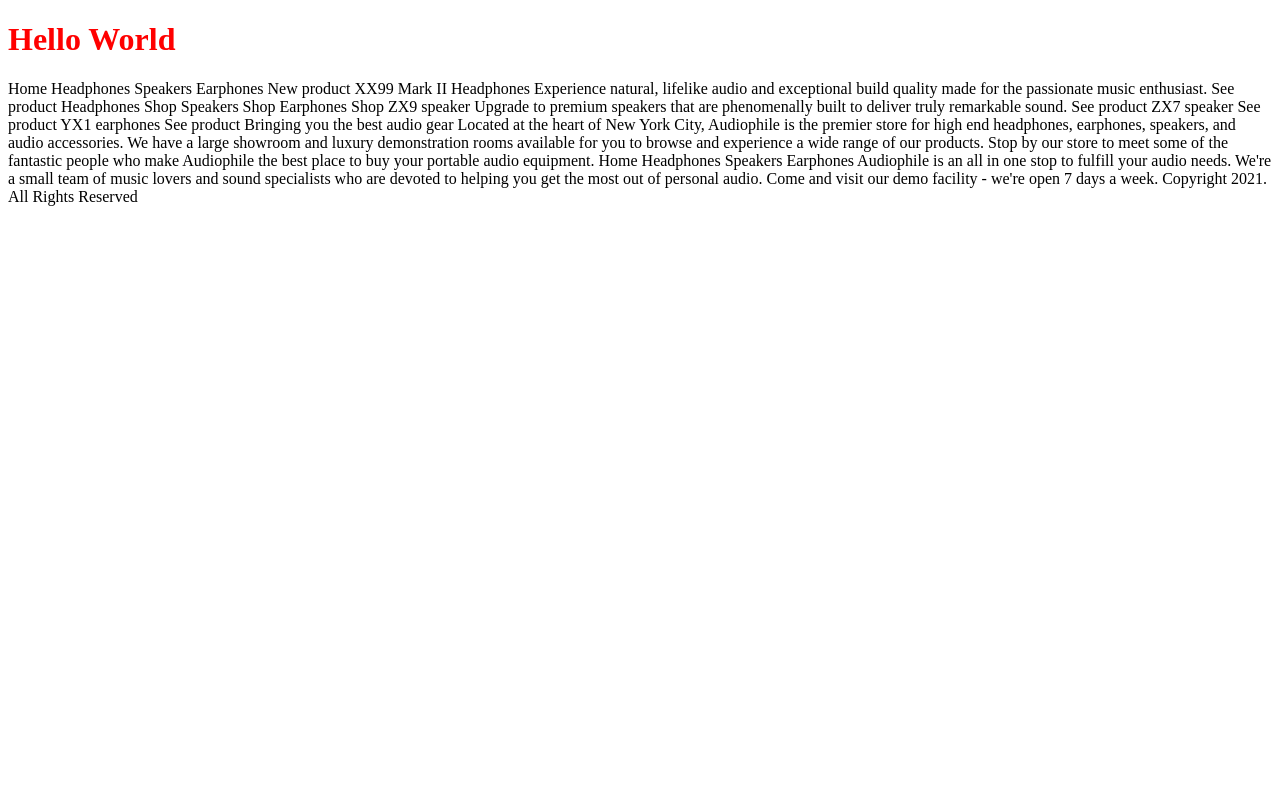
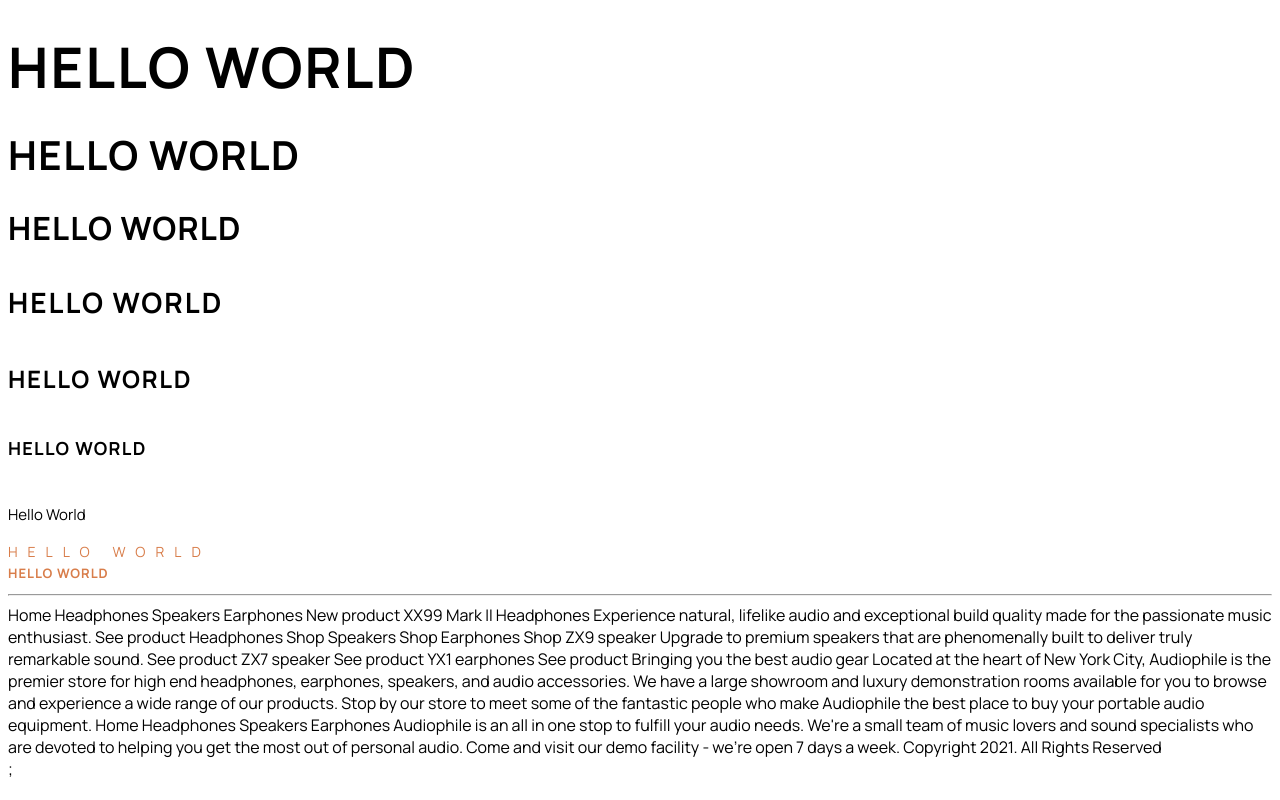
Before and after one commit to jeramiahgcoffey/next-ecommerce, a Next.js app: page / in a window 1280 px wide. Built offline with nearby package versions, Linux system fonts and the light colour scheme.

Commit message:
feat: implement style guide typography and colors

```diff
--- a/pages/_app.tsx
+++ b/pages/_app.tsx
@@ -1,6 +1,13 @@
 import '@/styles/globals.scss';
+import { Manrope } from '@next/font/google';
 import type { AppProps } from 'next/app';
 
+const manrope = Manrope({ subsets: ['latin'] });
+
 export default function App({ Component, pageProps }: AppProps) {
-  return <Component {...pageProps} />;
+  return (
+    <main className={manrope.className}>
+      <Component {...pageProps} />;
+    </main>
+  );
 }
--- a/pages/index.tsx
+++ b/pages/index.tsx
@@ -1,4 +1,3 @@
-import styles from '@/styles/Home.module.scss';
 import Head from 'next/head';
 
 export default function Home() {
@@ -10,8 +9,17 @@ export default function Home() {
         <meta name="viewport" content="width=device-width, initial-scale=1" />
         <link rel="icon" href="/favicon.ico" />
       </Head>
-      <main>
-        <h1 className={styles.heading}>Hello World</h1>
+      <div>
+        <h1>Hello World</h1>
+        <h2>Hello World</h2>
+        <h3>Hello World</h3>
+        <h4>Hello World</h4>
+        <h5>Hello World</h5>
+        <h6>Hello World</h6>
+        <p>Hello World</p>
+        <div className="overline">Hello World</div>
+        <div className="subtitle">Hello World</div>
+        <hr />
         <div>
           Home Headphones Speakers Earphones New product XX99 Mark II Headphones
           Experience natural, lifelike audio and exceptional build quality made
@@ -31,7 +39,7 @@ export default function Home() {
           personal audio. Come and visit our demo facility - we&apos;re open 7
           days a week. Copyright 2021. All Rights Reserved
         </div>
-      </main>
+      </div>
     </>
   );
 }
--- a/styles/Home.module.scss
+++ b/styles/Home.module.scss
@@ -1,5 +1,4 @@
+@import 'styles/variables';
+
 main {
-  .heading {
-    color: red;
-  }
 }
--- /dev/null
+++ b/styles/_variables.scss
@@ -0,0 +1,5 @@
+$primary: #d87d4a;
+$secondary: #fbaf85;
+$dark: #101010;
+$neutral: #f1f1f1;
+$lightGray: #fafafa;
--- a/styles/globals.scss
+++ b/styles/globals.scss
@@ -0,0 +1,71 @@
+@import 'styles/variables';
+
+h1 {
+  font-weight: bold;
+  font-size: 56px;
+  text-transform: uppercase;
+  line-height: 58px;
+  letter-spacing: 2px;
+}
+
+h2 {
+  font-weight: bold;
+  font-size: 40px;
+  text-transform: uppercase;
+  line-height: 44px;
+  letter-spacing: 1.5px;
+}
+
+h3 {
+  font-weight: bold;
+  font-size: 32px;
+  text-transform: uppercase;
+  line-height: 36px;
+  letter-spacing: 1.15px;
+}
+
+h4 {
+  font-weight: bold;
+  font-size: 28px;
+  text-transform: uppercase;
+  line-height: 38px;
+  letter-spacing: 2px;
+}
+
+h5 {
+  font-weight: bold;
+  font-size: 24px;
+  text-transform: uppercase;
+  line-height: 33px;
+  letter-spacing: 1.7px;
+}
+
+h6 {
+  font-weight: bold;
+  font-size: 18px;
+  text-transform: uppercase;
+  line-height: 24px;
+  letter-spacing: 1.3px;
+}
+
+p {
+  font-size: 15px;
+  line-height: 25px;
+}
+
+.overline {
+  color: $primary;
+  font-size: 14px;
+  text-transform: uppercase;
+  line-height: 19px;
+  letter-spacing: 10px;
+}
+
+.subtitle {
+  color: $primary;
+  font-weight: bold;
+  font-size: 13px;
+  text-transform: uppercase;
+  line-height: 25px;
+  letter-spacing: 1px;
+}
```
Also changed, not shown: styles/_mixins.scss (added).
